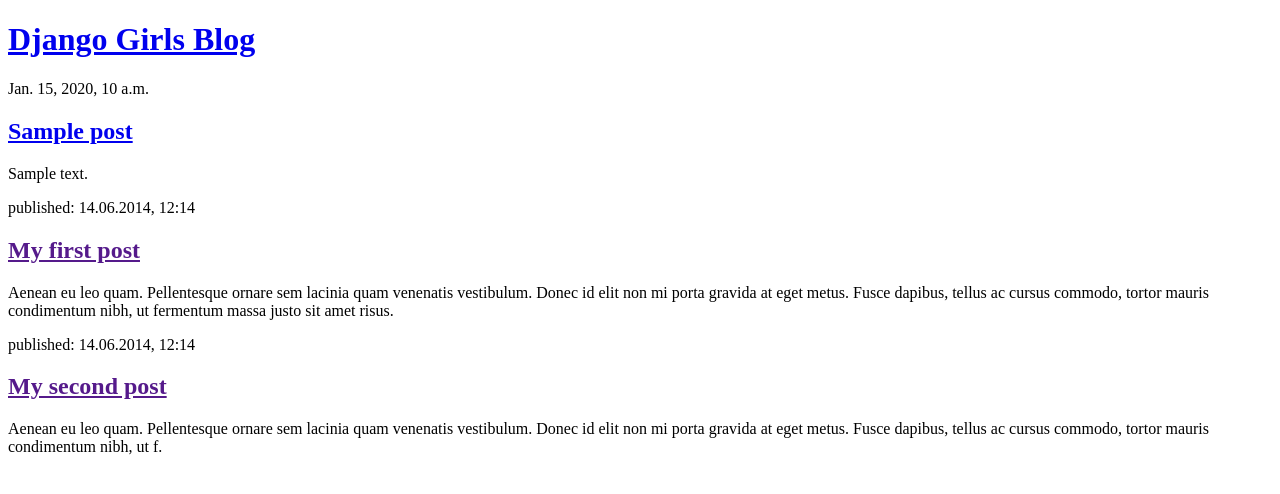
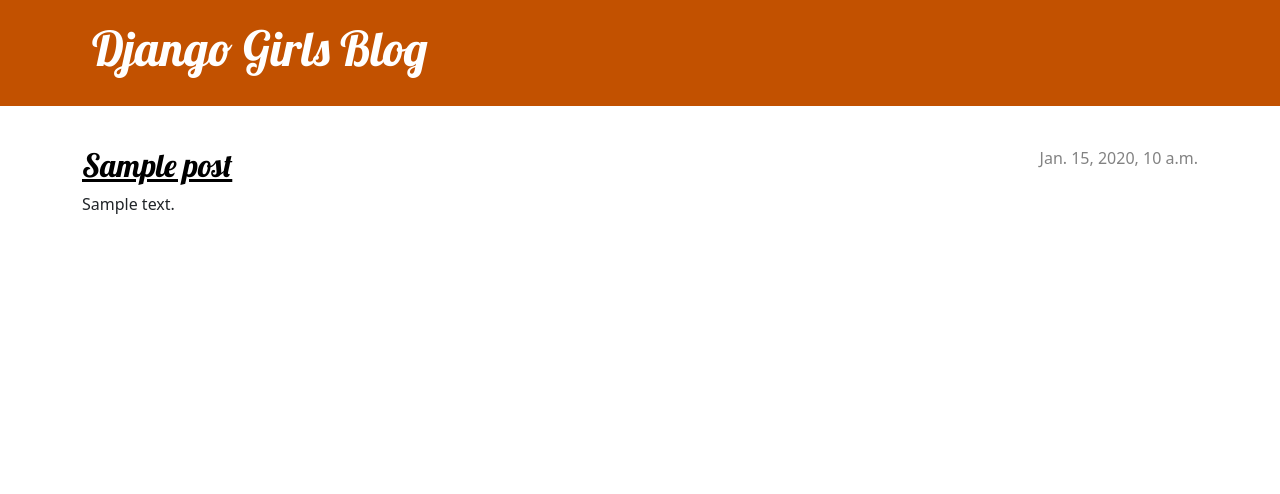
Before and after one commit to primakurniawan/my-first-blog, a Django app: page / in a window 1280 px wide. Shown: the top 494 px of the page. Run offline with Django 3.2, Linux system fonts and the light colour scheme; tables that the repository leaves empty hold one stand-in row (values such as "Sample post").

Commit message:
Added view and template for detailed blog post as well as CSS for the site.

```diff
--- /dev/null
+++ b/blog/static/css/blog.css
@@ -0,0 +1,75 @@
+h1 a, h2 a {
+    color: #C25100;
+    font-family: 'Lobster';
+}
+
+.page-header {
+    background-color: #C25100;
+    margin-top: 0;
+    margin-bottom: 40px;
+    padding: 20px 20px 20px 40px;
+}
+
+.page-header h1,
+.page-header h1 a,
+.page-header h1 a:visited,
+.page-header h1 a:active {
+    color: #ffffff;
+    font-size: 36pt;
+    text-decoration: none;
+}
+
+h1,
+h2,
+h3,
+h4 {
+    font-family: 'Lobster', cursive;
+}
+
+.date {
+    color: #828282;
+}
+
+.save {
+    float: right;
+}
+
+.post-form textarea,
+.post-form input {
+    width: 100%;
+}
+
+.top-menu,
+.top-menu:hover,
+.top-menu:visited {
+    color: #ffffff;
+    float: right;
+    font-size: 26pt;
+    margin-right: 20px;
+}
+
+.post {
+    margin-bottom: 70px;
+}
+
+.post h2 a,
+.post h2 a:visited {
+    color: #000000;
+}
+
+.post > .date,
+.post > .actions {
+    float: right;
+}
+
+.btn-secondary,
+.btn-secondary:visited {
+    color: #C25100;
+    background: none;
+    border-color: #C25100;
+}
+
+.btn-secondary:hover {
+    color: #FFFFFF;
+    background-color: #C25100;
+}
--- /dev/null
+++ b/blog/templates/blog/base.html
@@ -0,0 +1,25 @@
+{% load static %}
+<!DOCTYPE html>
+<html>
+    <head>
+        <title>Django Girls blog</title>
+        <link rel="stylesheet" href="https://cdn.jsdelivr.net/npm/bootstrap@5.1.3/dist/css/bootstrap.min.css" integrity="sha384-1BmE4kWBq78iYhFldvKuhfTAU6auU8tT94WrHftjDbrCEXSU1oBoqyl2QvZ6jIW3" crossorigin="anonymous">
+        <link rel="stylesheet" href="{% static 'css/blog.css' %}">
+        <link href="//fonts.googleapis.com/css?family=Lobster&subset=latin,latin-ext" rel="stylesheet" type="text/css">
+    </head>
+    <body>
+        <header class="page-header">
+          <div class="container">
+              <h1><a href="/">Django Girls Blog</a></h1>
+          </div>
+        </header>
+        <main class="container">
+            <div class="row">
+                <div class="col">
+                {% block content %}
+                {% endblock %}
+                </div>
+            </div>
+        </main>
+    </body>
+</html>
--- a/blog/templates/blog/post_list.html
+++ b/blog/templates/blog/post_list.html
@@ -1,31 +1,13 @@
-<!DOCTYPE html>
-<html>
-    <head>
-        <title>Django Girls blog</title>
-    </head>
-    <body>
-        <header>
-            <h1><a href="/">Django Girls Blog</a></h1>
-        </header>
+{% extends 'blog/base.html' %}
 
-        {% for post in posts %}
-            <article>
-                <time>{{ post.published_date }}</time>
-                <h2><a href="#">{{ post.title }}</a></h2>
-                <p>{{ post.text }}</p>
-            </article>
-        {% endfor %}
-
-        <article>
-            <time>published: 14.06.2014, 12:14</time>
-            <h2><a href="">My first post</a></h2>
-            <p>Aenean eu leo quam. Pellentesque ornare sem lacinia quam venenatis vestibulum. Donec id elit non mi porta gravida at eget metus. Fusce dapibus, tellus ac cursus commodo, tortor mauris condimentum nibh, ut fermentum massa justo sit amet risus.</p>
-        </article>
-
-        <article>
-            <time>published: 14.06.2014, 12:14</time>
-            <h2><a href="">My second post</a></h2>
-            <p>Aenean eu leo quam. Pellentesque ornare sem lacinia quam venenatis vestibulum. Donec id elit non mi porta gravida at eget metus. Fusce dapibus, tellus ac cursus commodo, tortor mauris condimentum nibh, ut f.</p>
-        </article>
-    </body>
-</html>
+{% block content %}
+{% for post in posts %}
+    <article class="post">
+        <time class="date">
+            {{ post.published_date }}
+        </time>
+        <h2><a href="{% url 'post_detail' pk=post.pk %}">{{ post.title }}</a></h2>
+        <p>{{ post.text|linebreaksbr }}</p>
+    </article>
+{% endfor %}
+{% endblock %}
--- a/blog/urls.py
+++ b/blog/urls.py
@@ -3,4 +3,5 @@ from . import views
 
 urlpatterns = [
     path('', views.post_list, name='post_list'),
+    path('post/<int:pk>/', views.post_detail, name='post_detail')
 ]
--- a/blog/views.py
+++ b/blog/views.py
@@ -1,4 +1,4 @@
-from django.shortcuts import render
+from django.shortcuts import render, get_object_or_404
 from .models import Post
 from django.utils import timezone
 
@@ -7,3 +7,8 @@ def post_list(request):
     posts = Post.objects.filter(published_date__lte=timezone.now()).order_by('published_date')
 
     return render(request, 'blog/post_list.html', {'posts':posts})
+
+def post_detail(request, pk):
+    post = get_object_or_404(Post, pk=pk)
+
+    return render(request, 'blog/post_detail.html', {'post':post})
```
Also changed, not shown: blog/templates/blog/post_detail.html (added, +13 -0 lines).
